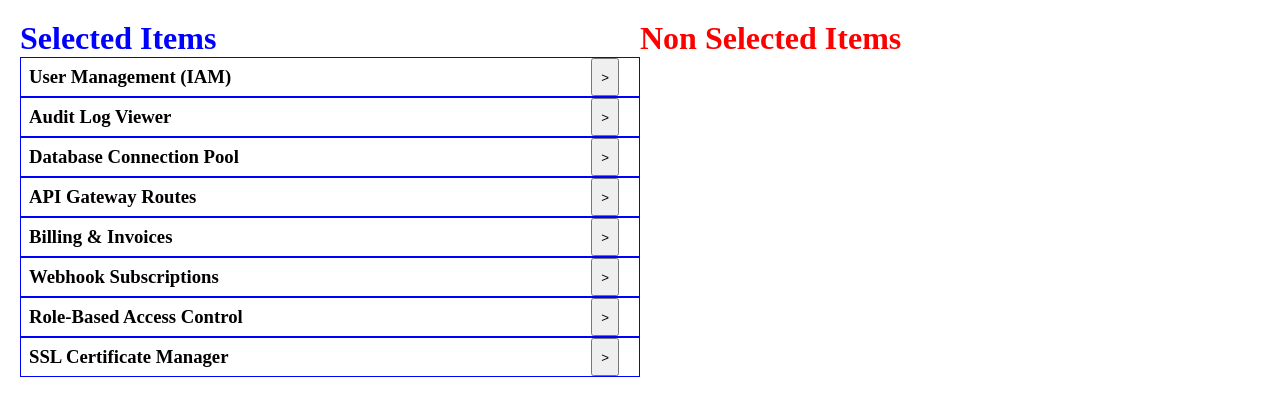
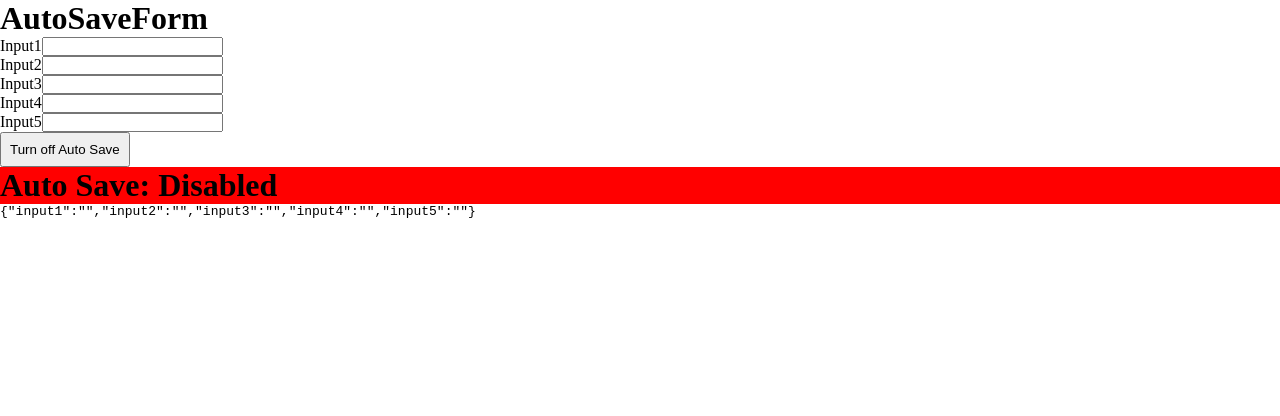
Before and after one commit to balaji511/react-interview-coding, a React (Vite) app: page / in a window 1280 px wide. Shown: the top 416 px of the page. Built offline with nearby package versions, Linux system fonts and the light colour scheme.

Commit message:
Auto Save Functionality

```diff
--- a/package.json
+++ b/package.json
@@ -10,6 +10,7 @@
     "preview": "vite preview"
   },
   "dependencies": {
+    "@tanstack/react-query": "^5.104.1",
     "react": "^19.2.8",
     "react-dom": "^19.2.8"
   },
--- a/src/App.tsx
+++ b/src/App.tsx
@@ -2,11 +2,18 @@ import React from "react";
 // import ToasterContainer from "./components/toasterContainer/toasterContainer";
 // import UserListRender from "./components/userListRender/userListRender.component";
 // import ListRendering from "./components/ListRendering/ListRendering.component";
+// import TransistionList from "./components/transistionList/transistionList.component";
 import "./App.css";
-import TransistionList from "./components/transistionList/transistionList.component";
+import AutoSaveForm from "./components/autoSaveForm.component";
+import { QueryClient, QueryClientProvider } from "@tanstack/react-query";
 
 const App: React.FC = () => {
-  return <TransistionList />;
+  const queryClient = new QueryClient();
+  return (
+    <QueryClientProvider client={queryClient}>
+      <AutoSaveForm />
+    </QueryClientProvider>
+  );
 };
 
 export default App;
--- /dev/null
+++ b/src/components/autoSaveForm.component.tsx
@@ -0,0 +1,99 @@
+import { useQuery } from "@tanstack/react-query";
+import React, { useEffect, useState } from "react";
+
+const AutoSaveForm: React.FC = () => {
+  const [isAutoSaveEnabled, setIsAutoSaveEnabed] = useState(false);
+  const [userInput, setUserInputs] = useState({
+    input1: "",
+    input2: "",
+    input3: "",
+    input4: "",
+    input5: "",
+  });
+
+  const autoSaveOrderHandler = async () => {
+    console.log("AutosaveTriggered");
+    return "";
+  };
+
+  useQuery({
+    queryKey: ["auto-save-order"],
+    queryFn: autoSaveOrderHandler,
+    refetchInterval: 2000,
+    enabled: isAutoSaveEnabled,
+  });
+
+  const handleInputChange = (e: any) => {
+    setIsAutoSaveEnabed(true);
+    const { name, value } = e.target;
+    setUserInputs((p) => ({ ...p, [name]: value }));
+    console.log(name, value);
+  };
+
+  return (
+    <div>
+      <h1>AutoSaveForm</h1>
+      <div>
+        <label htmlFor="input1">Input1</label>
+        <input
+          id="input1"
+          value={userInput.input1}
+          name="input1"
+          type="input"
+          onChange={(e) => handleInputChange(e)}
+        />
+      </div>
+      <div>
+        <label htmlFor="input2">Input2</label>
+        <input
+          id="input2"
+          value={userInput.input2}
+          name="input2"
+          type="input"
+          onChange={(e) => handleInputChange(e)}
+        />
+      </div>
+      <div>
+        <label htmlFor="input3">Input3</label>
+        <input
+          id="input3"
+          value={userInput.input3}
+          name="input3"
+          type="input"
+          onChange={(e) => handleInputChange(e)}
+        />
+      </div>
+      <div>
+        <label htmlFor="input4">Input4</label>
+        <input
+          id="input4"
+          value={userInput.input4}
+          name="input4"
+          type="input"
+          onChange={(e) => handleInputChange(e)}
+        />
+      </div>
+      <div>
+        <label htmlFor="input5">Input5</label>
+        <input
+          id="input5"
+          value={userInput.input5}
+          name="input5"
+          type="input"
+          onChange={(e) => handleInputChange(e)}
+        />
+      </div>
+      <button onClick={() => setIsAutoSaveEnabed(false)}>
+        Turn off Auto Save
+      </button>
+      <div>
+        <h1 style={{ background: isAutoSaveEnabled ? "green" : "red" }}>
+          Auto Save: {isAutoSaveEnabled ? "Enabled" : "Disabled"}
+        </h1>
+        <pre>{JSON.stringify(userInput)}</pre>
+      </div>
+    </div>
+  );
+};
+
+export default AutoSaveForm;
```
Also changed, not shown: 1 other file (tests, documents, lock files or other folders).
